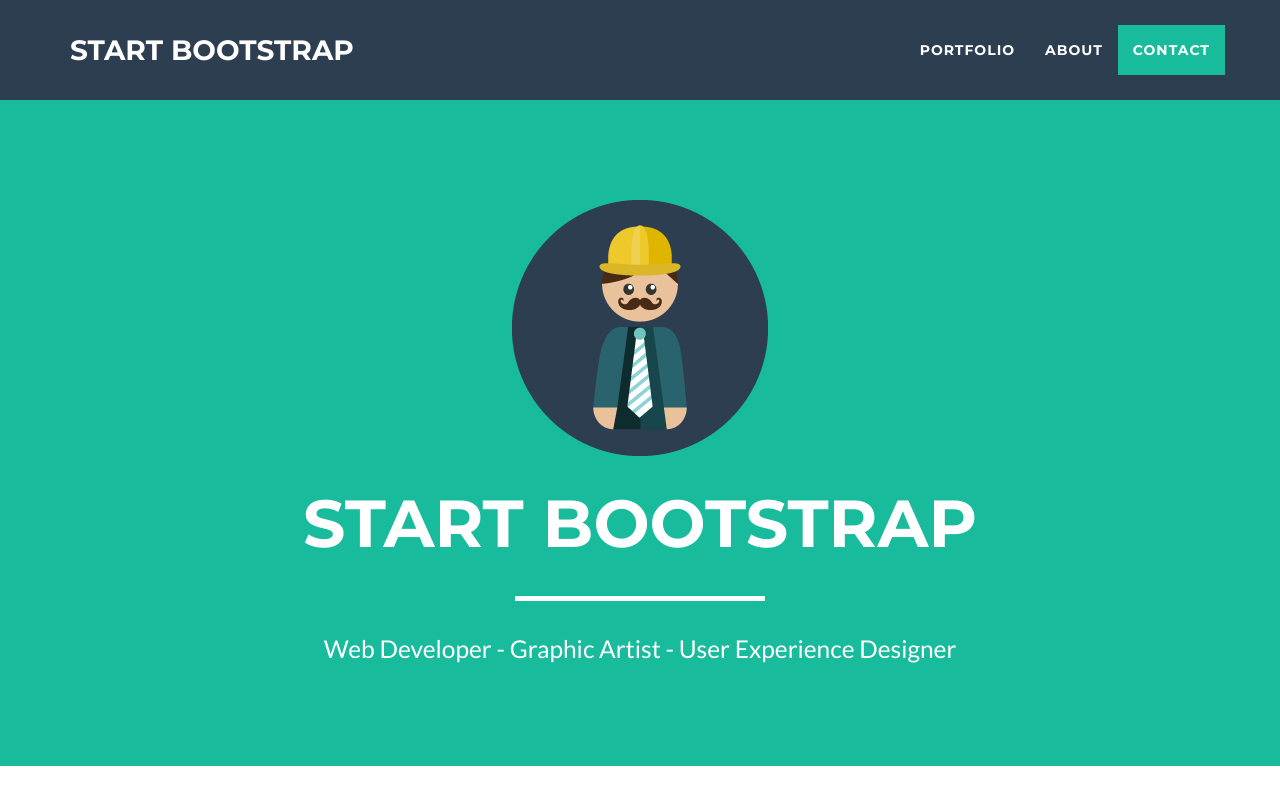
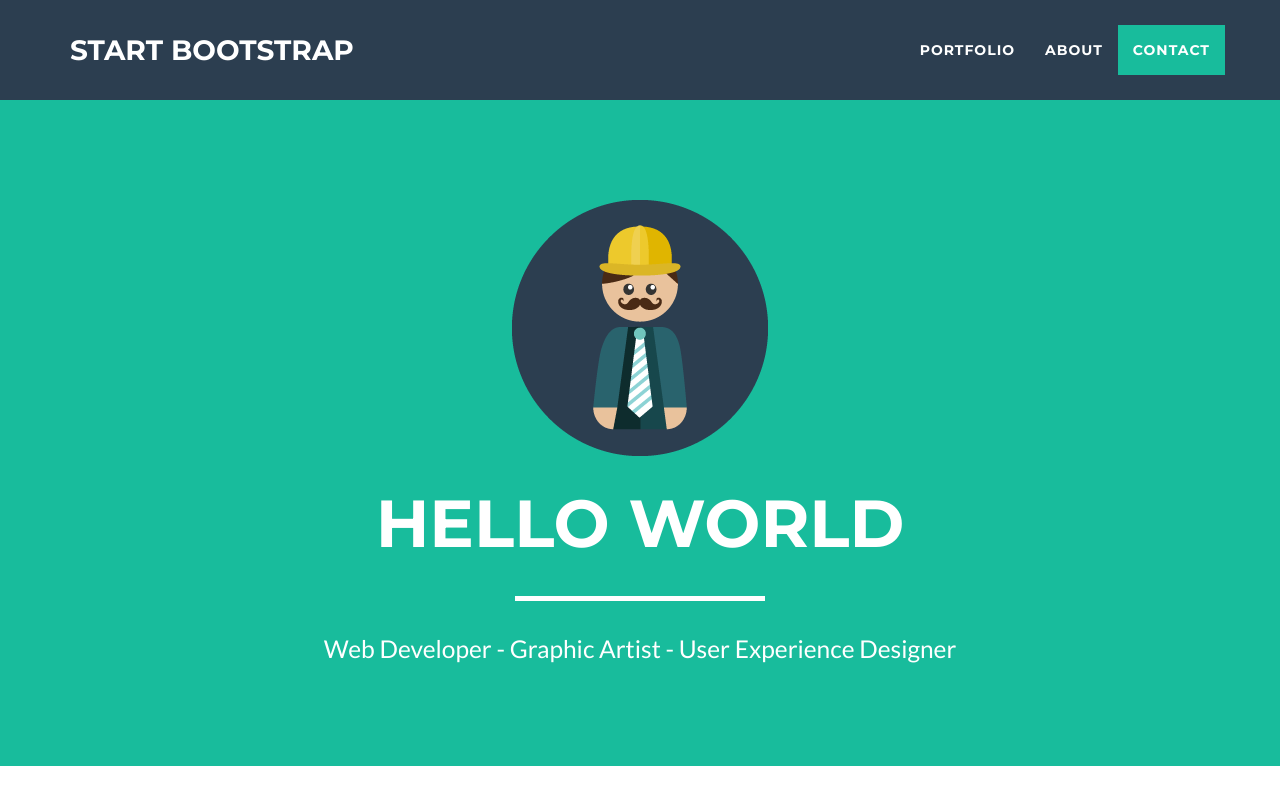
Before and after one commit to JieRong1992/Pagetest, a website: page index.html in a window 1280 px wide. Shown: the top 800 px of the page. Drawn offline with nearby package versions, Linux system fonts and the light colour scheme.

Commit message:
Update index.html

```diff
--- a/index.html
+++ b/index.html
@@ -73,7 +73,7 @@
                 <div class="col-lg-12">
                     <img class="img-responsive" src="img/profile.png" alt="">
                     <div class="intro-text">
-                        <span class="name">Start Bootstrap</span>
+                        <span class="name">Hello World</span>
                         <hr class="star-light">
                         <span class="skills">Web Developer - Graphic Artist - User Experience Designer</span>
                     </div>
```
